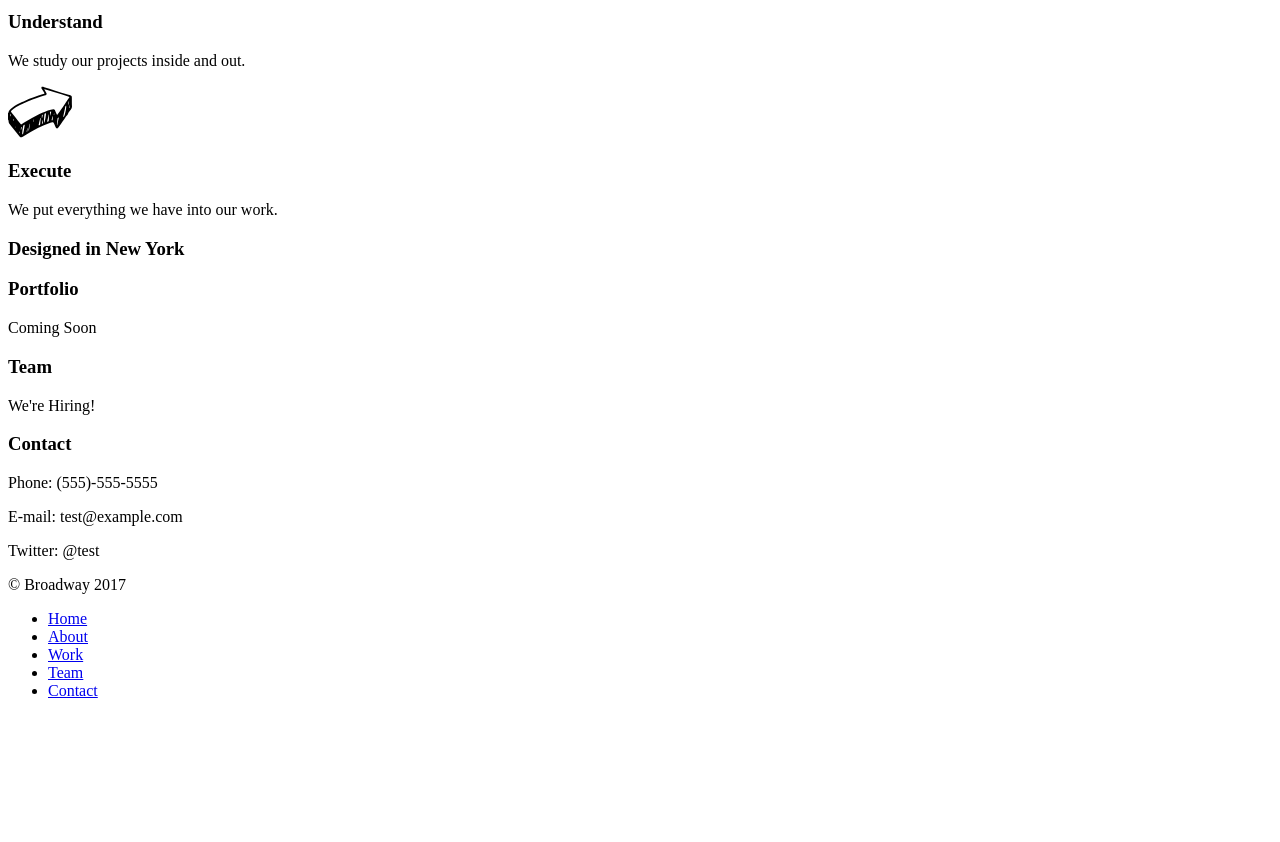
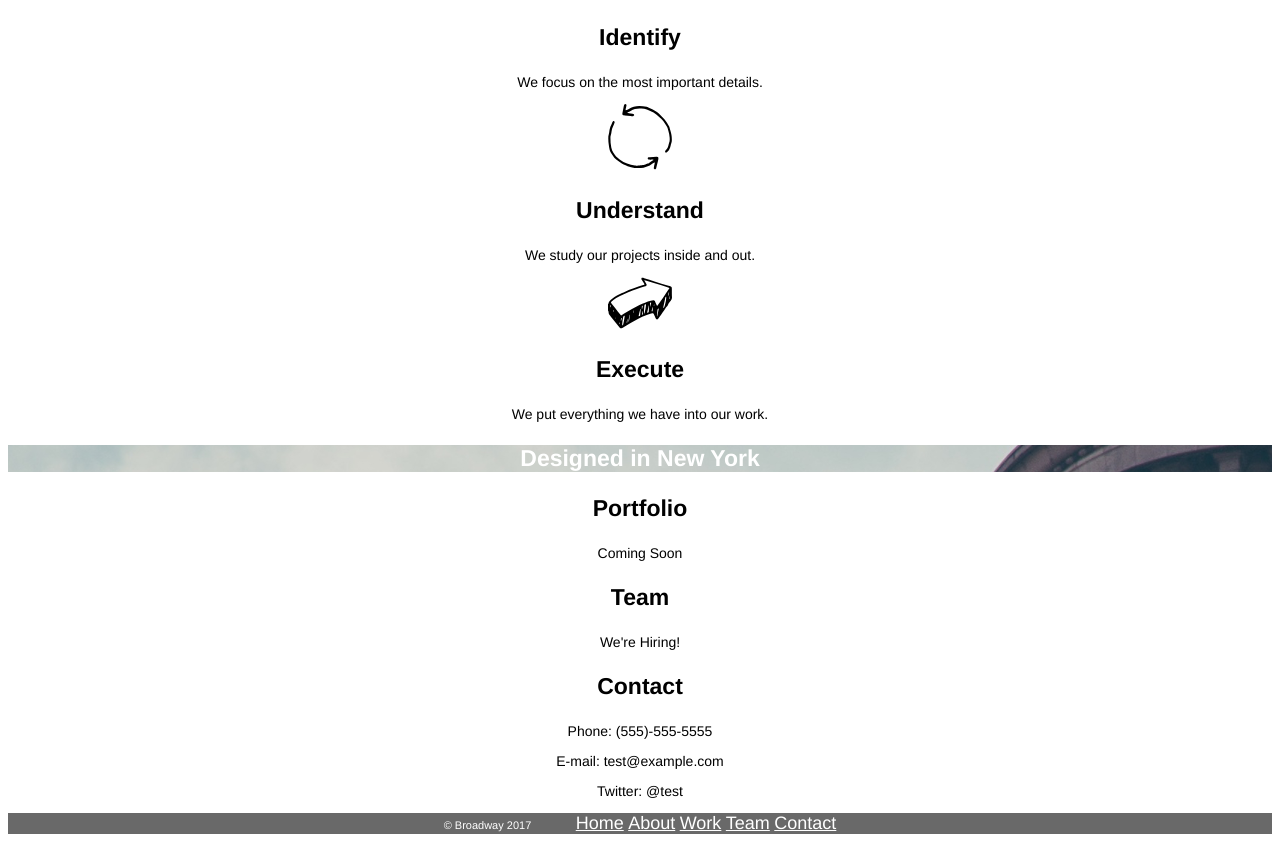
Before and after one commit to TJtheTJ/broadway, a plain HTML site: page index.html in a window 1280 px wide. Shown: the part 447-1289 px from the top of the page. Before the commit the page ends 1163 px from the top, so only its background shows below. Drawn offline with Linux system fonts and the light colour scheme.

Commit message:
Add copyright class to HTML, add all CSS

```diff
--- a/index.html
+++ b/index.html
@@ -43,7 +43,7 @@
     <p>Twitter: @test</p>
   </section>
   <footer>
-    <p>&copy; Broadway 2017</p>
+    <p class="copyright">&copy; Broadway 2017</p>
     <nav>
       <ul>
         <li><a href="#">Home</a></li>
--- a/resources/css/style.css
+++ b/resources/css/style.css
@@ -0,0 +1,55 @@
+html {
+  font-family: Helvetica, sans-serif;
+  text-align: center;
+}
+
+h1, h2, h3 {
+  font-weight: bold;
+}
+
+h1 {
+  font-size: 70px;
+}
+
+h2 {
+  font-size: 32px;
+}
+
+h3 {
+  font-size: 23px;
+}
+
+p {
+  font-size: 14px;
+}
+
+a {
+  color: white;
+  font-size: 18px;
+}
+
+li {
+  list-style: none;
+}
+
+header li {
+  margin-top: 10px;
+}
+
+footer {
+  color: white;
+  background-color: dimgray;
+}
+
+footer p, footer nav, footer ul, footer li {
+  display: inline;
+}
+
+.new-york {
+  background-image: url('../images/the-flatiron-building.png');
+  color: white;
+}
+
+.copyright {
+  font-size: 11px;
+}
```
